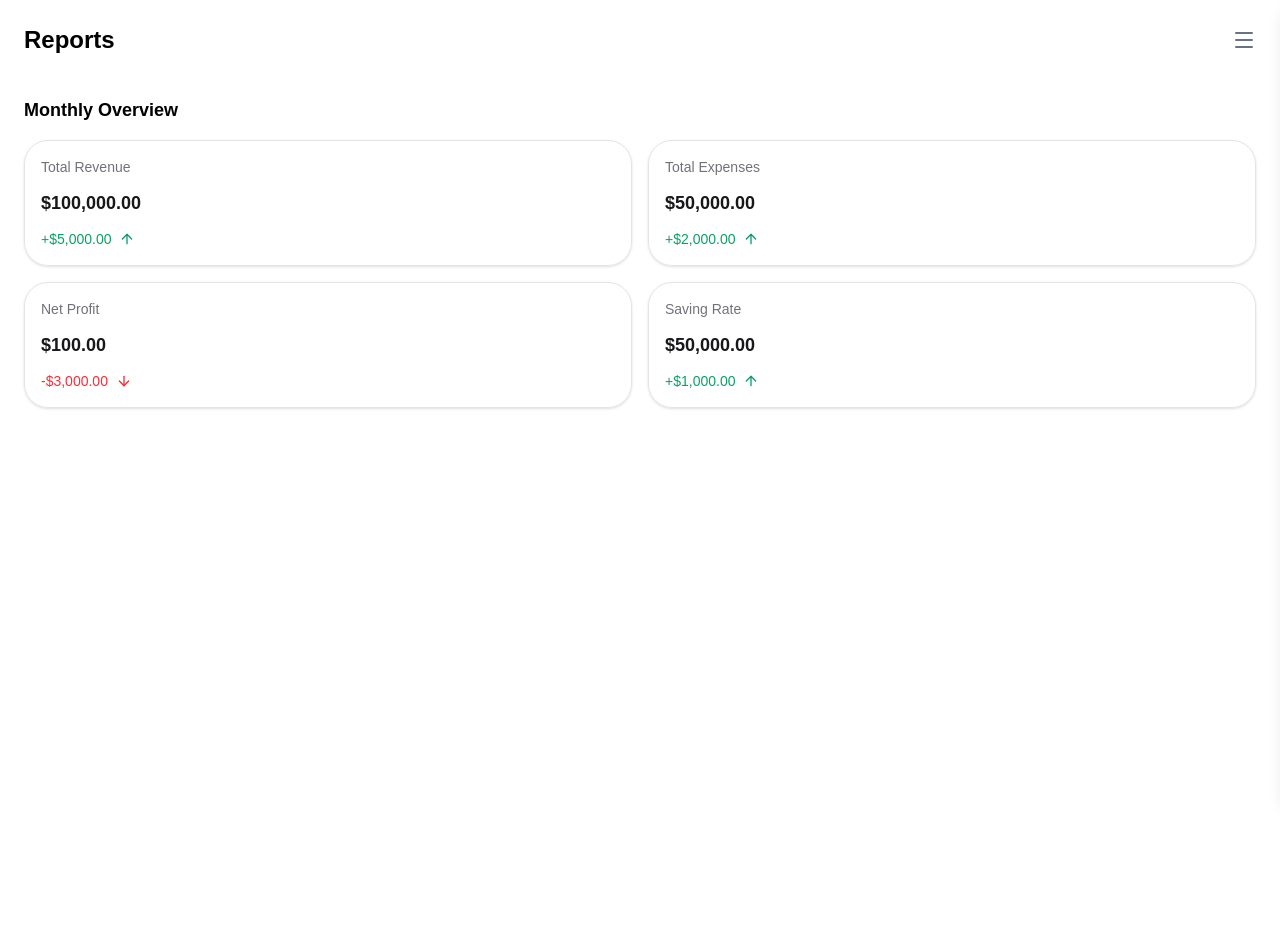
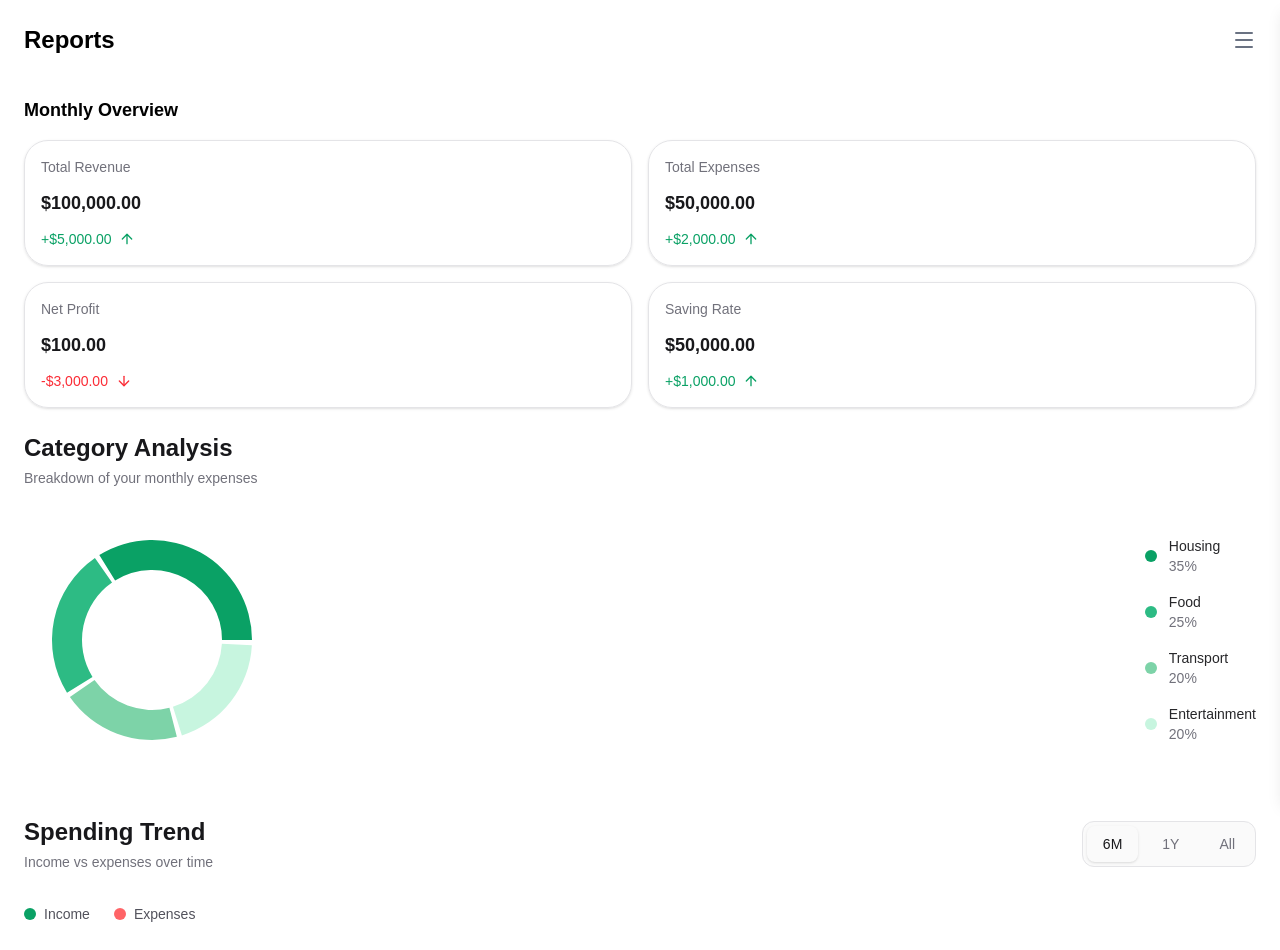
Before and after one commit to Golsaesk/dashboard-app, a Next.js app in the folder dashboard-app/: page /reports in a window 1280 px wide. Shown: the top 950 px of the page. Before the commit the page ends 800 px from the top, so only its background shows below. Built offline with nearby package versions, Linux system fonts and the light colour scheme.

Commit message:
feat6:finished reports page

```diff
--- a/dashboard-app/src/app/reports/page.tsx
+++ b/dashboard-app/src/app/reports/page.tsx
@@ -1,6 +1,8 @@
 import Navbar from '@/components/dashboard/Navbar'
 import ReportsCarts from '@/components/reports/ReportsCarts'
+import CategoryChart from '@/components/reports/CategoryChart'
 import { reportItems } from '@/data/reports/reportCarts.config'
+import SpendingTrendChart from '@/components/reports/SpendingTrendChart'
 
 export default function ReportsPage() {
   return (
@@ -13,6 +15,12 @@ export default function ReportsPage() {
       <div className="grid grid-cols-2 gap-4 px-6">
         <ReportsCarts items={reportItems} />
       </div>
+      <div>
+        <CategoryChart />
+      </div>
+      <div>
+        <SpendingTrendChart />
+      </div>
     </div>
   )
 }
--- a/dashboard-app/src/components/dashboard/Navbar.tsx
+++ b/dashboard-app/src/components/dashboard/Navbar.tsx
@@ -2,8 +2,8 @@
 import { useState } from 'react'
 import { Menu } from 'lucide-react'
 import MenuContent from './MenuContent'
+import { usePathname } from 'next/navigation'
 import { menuItems } from '@/data/menu.config'
-import { usePathname } from 'next/navigation'
 
 const titles: Record<string, string> = {
   '/': 'Dashboard',
--- /dev/null
+++ b/dashboard-app/src/components/reports/CategoryChart.tsx
@@ -0,0 +1,82 @@
+'use client'
+
+import { PieChart, Pie, Cell, ResponsiveContainer } from 'recharts'
+
+const data = [
+  {
+    name: 'Housing',
+    value: 35,
+    color: '#0AA165',
+  },
+  {
+    name: 'Food',
+    value: 25,
+    color: '#2dbb84',
+  },
+  {
+    name: 'Transport',
+    value: 20,
+    color: '#7dd3a8',
+  },
+  {
+    name: 'Entertainment',
+    value: 20,
+    color: '#c7f5df',
+  },
+]
+
+export default function CategoryChart() {
+  return (
+    <div className="rounded-3xl p-6">
+      <div className="mb-6">
+        <h2 className="text-2xl font-bold text-zinc-900">Category Analysis</h2>
+
+        <p className="mt-1 text-sm text-zinc-500">
+          Breakdown of your monthly expenses
+        </p>
+      </div>
+
+      <div className="flex items-center justify-between gap-6">
+        {/* Chart */}
+        <div className="h-64 w-64">
+          <ResponsiveContainer width="100%" height="100%">
+            <PieChart>
+              <Pie
+                data={data}
+                dataKey="value"
+                innerRadius={70}
+                outerRadius={100}
+                paddingAngle={3}
+                stroke="none"
+              >
+                {data.map((entry) => (
+                  <Cell key={entry.name} fill={entry.color} />
+                ))}
+              </Pie>
+            </PieChart>
+          </ResponsiveContainer>
+        </div>
+
+        {/* Legend */}
+        <div className="flex flex-col gap-4">
+          {data.map((item) => (
+            <div key={item.name} className="flex items-center gap-3">
+              <div
+                className="h-3 w-3 rounded-full"
+                style={{
+                  backgroundColor: item.color,
+                }}
+              />
+
+              <div>
+                <p className="text-sm font-medium text-zinc-800">{item.name}</p>
+
+                <p className="text-sm text-zinc-500">{item.value}%</p>
+              </div>
+            </div>
+          ))}
+        </div>
+      </div>
+    </div>
+  )
+}
--- /dev/null
+++ b/dashboard-app/src/components/reports/SpendingTrendChart.tsx
@@ -0,0 +1,148 @@
+'use client'
+
+import {
+  AreaChart,
+  Area,
+  XAxis,
+  YAxis,
+  Tooltip,
+  ResponsiveContainer,
+} from 'recharts'
+
+const data = [
+  {
+    month: 'Jan',
+    income: 4200,
+    expense: 2400,
+  },
+  {
+    month: 'Feb',
+    income: 5100,
+    expense: 3200,
+  },
+  {
+    month: 'Mar',
+    income: 4800,
+    expense: 2800,
+  },
+  {
+    month: 'Apr',
+    income: 6200,
+    expense: 4100,
+  },
+  {
+    month: 'May',
+    income: 5900,
+    expense: 3600,
+  },
+  {
+    month: 'Jun',
+    income: 7100,
+    expense: 4300,
+  },
+]
+
+export default function SpendingTrendChart() {
+  return (
+    <div className="rounded-3xl p-6">
+      {/* Header */}
+      <div className="mb-8 flex items-center justify-between">
+        <div>
+          <h2 className="text-2xl font-bold text-zinc-900">Spending Trend</h2>
+
+          <p className="mt-1 text-sm text-zinc-500">
+            Income vs expenses over time
+          </p>
+        </div>
+
+        {/* Filter */}
+        <div className="flex items-center gap-2 rounded-xl border border-zinc-200 bg-zinc-50 p-1">
+          <button className="rounded-lg px-4 py-2 text-sm font-medium text-zinc-900 shadow-sm">
+            6M
+          </button>
+
+          <button className="rounded-lg px-4 py-2 text-sm font-medium text-zinc-500 transition hover:text-zinc-900">
+            1Y
+          </button>
+
+          <button className="rounded-lg px-4 py-2 text-sm font-medium text-zinc-500 transition hover:text-zinc-900">
+            All
+          </button>
+        </div>
+      </div>
+
+      {/* Legend */}
+      <div className="mb-6 flex items-center gap-6">
+        <div className="flex items-center gap-2">
+          <div className="h-3 w-3 rounded-full bg-[#0AA165]" />
+
+          <p className="text-sm text-zinc-600">Income</p>
+        </div>
+
+        <div className="flex items-center gap-2">
+          <div className="h-3 w-3 rounded-full bg-red-400" />
+
+          <p className="text-sm text-zinc-600">Expenses</p>
+        </div>
+      </div>
+
+      {/* Chart */}
+      <div className="h-80 w-full">
+        <ResponsiveContainer width="100%" height="100%">
+          <AreaChart data={data}>
+            <defs>
+              <linearGradient id="income" x1="0" y1="0" x2="0" y2="1">
+                <stop offset="5%" stopColor="#0AA165" stopOpacity={0.35} />
+
+                <stop offset="95%" stopColor="#0AA165" stopOpacity={0} />
+              </linearGradient>
+
+              <linearGradient id="expense" x1="0" y1="0" x2="0" y2="1">
+                <stop offset="5%" stopColor="#f87171" stopOpacity={0.25} />
+
+                <stop offset="95%" stopColor="#f87171" stopOpacity={0} />
+              </linearGradient>
+            </defs>
+
+            <XAxis
+              dataKey="month"
+              axisLine={false}
+              tickLine={false}
+              tick={{
+                fill: '#71717a',
+                fontSize: 12,
+              }}
+            />
+
+            <YAxis
+              axisLine={false}
+              tickLine={false}
+              tick={{
+                fill: '#71717a',
+                fontSize: 12,
+              }}
+            />
+
+            <Tooltip />
+
+            <Area
+              type="monotone"
+              dataKey="income"
+              stroke="#0AA165"
+              fill="url(#income)"
+              strokeWidth={3}
+            />
+
+            <Area
+              type="monotone"
+              dataKey="expense"
+              stroke="#f87171"
+              fill="url(#expense)"
+              strokeWidth={3}
+            />
+          </AreaChart>
+        </ResponsiveContainer>
+      </div>
+    </div>
+  )
+}
```
